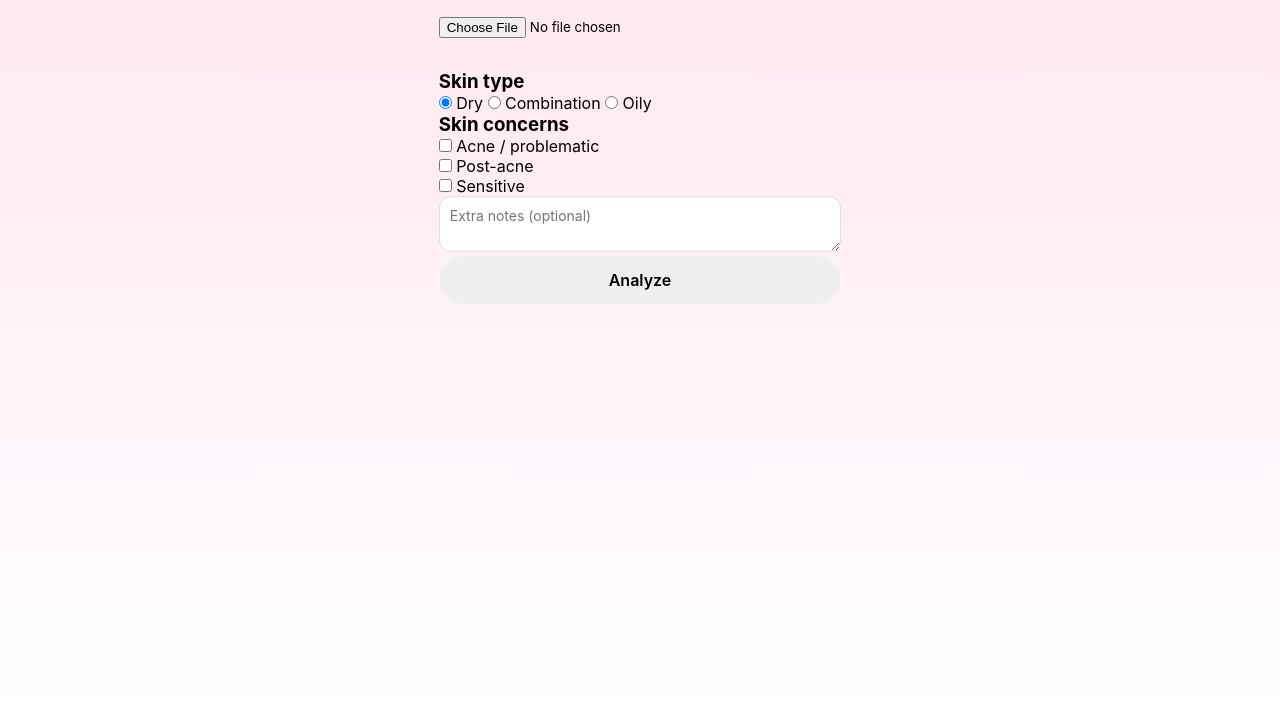
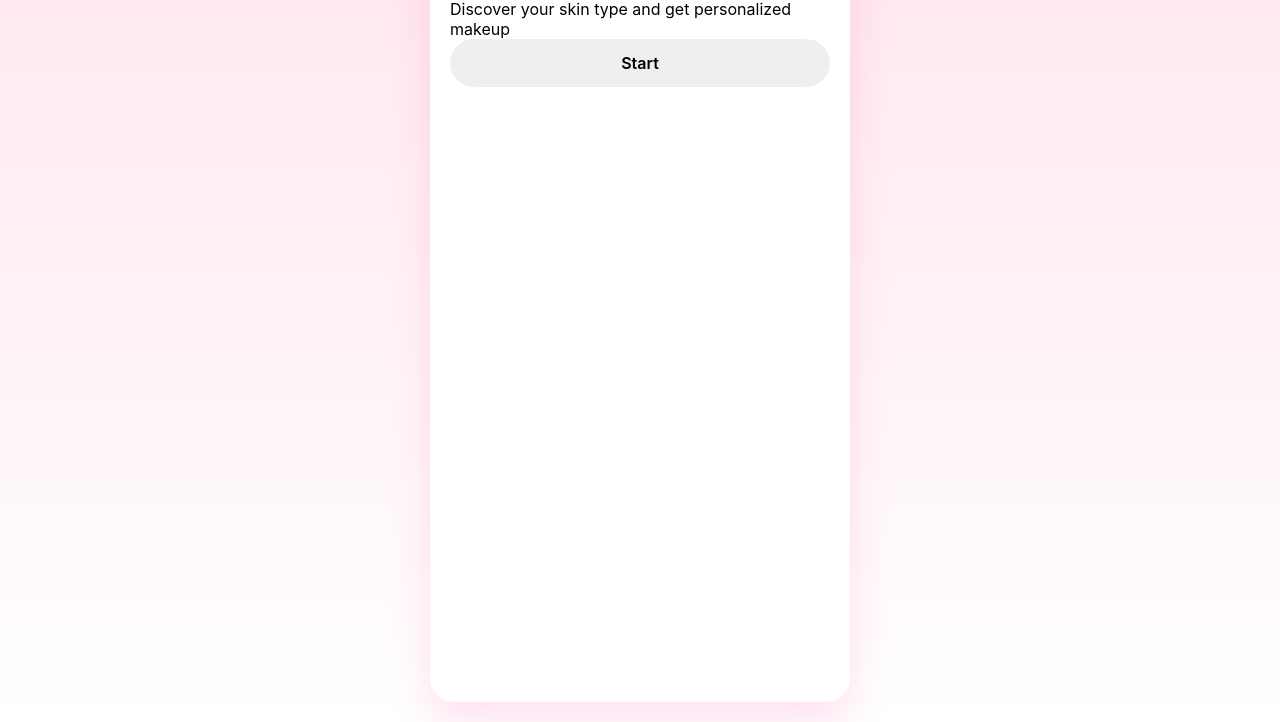
Before and after one commit to karimatanysbay-creator/bloomme-ai, a website: page index.html in a window 1280 px wide. Shown: the part 78-800 px from the top of the page. Drawn offline with Linux system fonts and the light colour scheme; files whose address does not match are found by name.

Commit message:
Update index.html

```diff
--- a/index.html
+++ b/index.html
@@ -2,43 +2,25 @@
 <html lang="en">
 <head>
   <meta charset="UTF-8" />
-  <title>BloomMe AI</title>
+  <meta name="viewport" content="width=device-width, initial-scale=1.0"/>
+  <title>Bloomme</title>
   <link rel="stylesheet" href="style.css" />
 </head>
+
 <body>
 
-<div class="card">
-  <h1>BloomMe 🌸</h1>
-  <p class="subtitle">Upload a photo and get personalized makeup suggestions</p>
+  <div class="container">
+    <h1>Bloomme 🌸</h1>
+    <p>Discover your skin type and get personalized makeup</p>
 
-  <input type="file" />
-  <br><br>
+    <button id="startBtn">Start</button>
 
-  <h3>Skin type</h3>
-  <label><input type="radio" name="skin" value="dry" checked /> Dry</label>
-  <label><input type="radio" name="skin" value="combo" /> Combination</label>
-  <label><input type="radio" name="skin" value="oily" /> Oily</label>
+    <div id="result" class="hidden">
+      <p>Upload a photo or type your skin type:</p>
+      <input type="text" placeholder="e.g. dry, oily, combination" />
+    </div>
+  </div>
 
-  <h3>Skin concerns</h3>
-  <label><input type="checkbox" value="acne" /> Acne / problematic</label><br>
-  <label><input type="checkbox" value="postacne" /> Post-acne</label><br>
-  <label><input type="checkbox" value="sensitive" /> Sensitive</label>
-
-  <textarea id="notes" placeholder="Extra notes (optional)"></textarea>
-
-  <button onclick="analyze()">Analyze</button>
-
-  <div id="styles" class="hidden">
-    <h2>Your styles 💄</h2>
-<button class="style-btn" data-style="soft">💖 Soft Glam</button>
-<button class="style-btn" data-style="natural">🌸 Natural</button>
-<button class="style-btn" data-style="evening">✨ Evening Glam</button>
-<button class="style-btn" data-style="latina">🔥 Latina</button>
-<button class="style-btn" data-style="dark">🖤 Dark Feminine</button>
-<button class="style-btn" data-style="goth">⛓ Goth</button>
-  <div id="details" class="hidden"></div>
-</div>
-
-<script src="app.js"></script>
+  <script src="script.js"></script>
 </body>
 </html>
```
